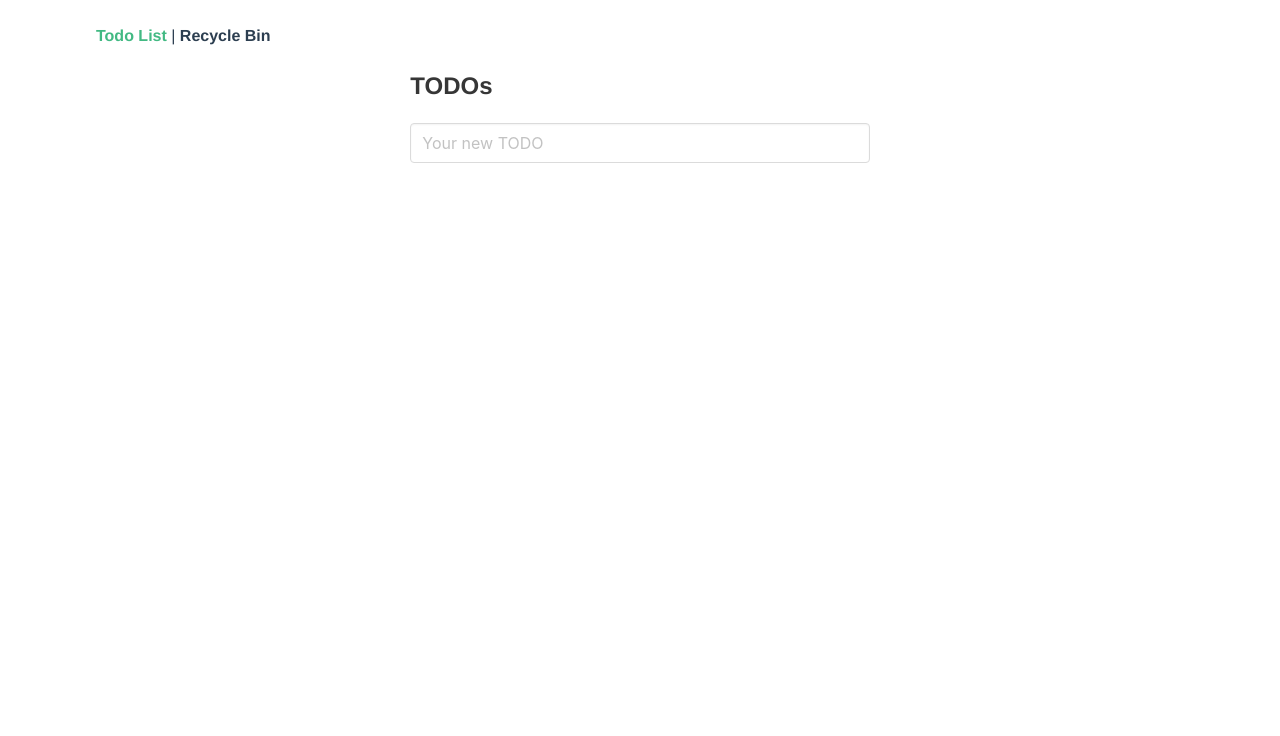
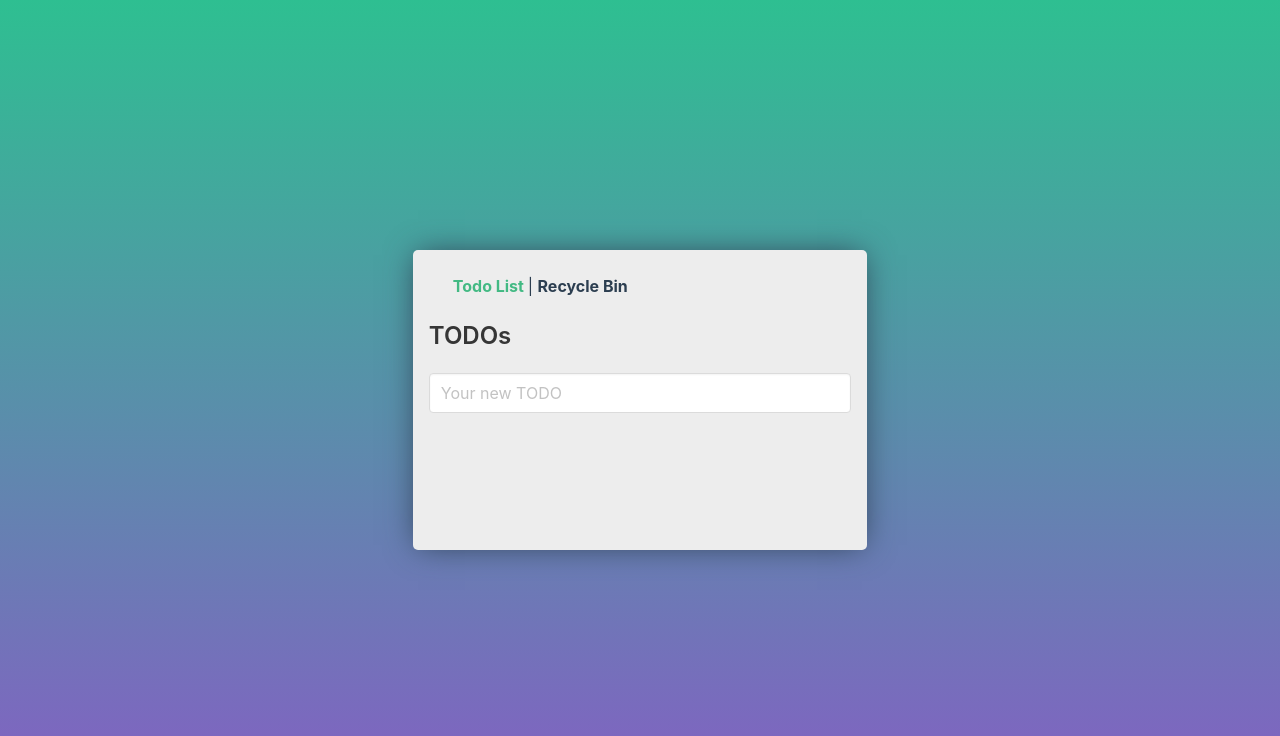
Before and after one commit to dobromir-hristov/todo-app, a Vue app: page / in a window 1280 px wide. Shown: the top 736 px of the page. Built offline with nearby package versions, Linux system fonts and the light colour scheme.

Commit message:
fix: styling fixes

```diff
--- a/src/App.vue
+++ b/src/App.vue
@@ -1,11 +1,9 @@
 <template>
   <div id="app">
     <div class="container">
-      <the-nav class="has-text-centered" />
-      <div class="columns is-centered">
-        <div class="column is-5">
-          <router-view />
-        </div>
+      <div class="app-content">
+        <the-nav class="has-text-centered" />
+        <router-view />
       </div>
     </div>
   </div>
@@ -23,13 +21,28 @@ export default {
 @import "assets/styles/app";
 
 #app {
-  font-family: 'Avenir', Helvetica, Arial, sans-serif;
-  -webkit-font-smoothing: antialiased;
-  -moz-osx-font-smoothing: grayscale;
   color: $theme--color-secondary;
+  background: linear-gradient(to bottom, #2ebf91, #8360c3);
+  min-height: 100vh;
+  display: flex;
+  align-items: center;
 }
 
 .container {
   padding: 0 $theme--spacing-s;
 }
+
+.app-content {
+  background: $grey-lightest;
+  padding: $theme--spacing-m;
+  padding-top: 0;
+  border-radius: 5px;
+  box-shadow: 0 0 30px -5px $theme--color-secondary;
+  margin: $theme--spacing-m auto;
+  min-height: 300px;
+
+  @include tablet {
+    width: 40%;
+  }
+}
 </style>
--- a/src/assets/styles/theme.variables.scss
+++ b/src/assets/styles/theme.variables.scss
@@ -2,6 +2,7 @@
 
 $theme--color-main: #42b983;
 $theme--color-secondary: #2c3e50;
+$theme--color-white: #fff;
 
 $theme--spacing-s: .5rem;
 $theme--spacing-m: 1rem;
--- a/src/components/BaseTodoItem.vue
+++ b/src/components/BaseTodoItem.vue
@@ -3,8 +3,7 @@
     class="BaseTodoItem"
     :class="{ 'BaseTodoItem--completed': item.completedAt }"
   >
-    <div class="columns is-vcentered is-mobile">
-      <div class="column is-narrow">
+    <div class="BaseTodoItem__checkbox">
       <slot name="checkbox">
         <input
           type="checkbox"
@@ -13,16 +12,13 @@
         >
       </slot>
     </div>
-      <div class="column">
+    <div class="BaseTodoItem__content">
       <slot name="content">
         {{ item.content }}
       </slot>
     </div>
-      <div class="column is-narrow">
     <div class="BaseTodoItem__actions">
       <slot name="actions" />
-        </div>
-      </div>
     </div>
   </div>
 </template>
@@ -43,9 +39,21 @@ export default {
 </script>
 <style lang="scss" scoped>
 .BaseTodoItem {
+  display: flex;
+  align-items: center;
+  margin-bottom: $theme--spacing-m;
+  background: $theme--color-white;
+  padding: $theme--spacing-s;
+  border-radius: 5px;
+
   &--completed {
     text-decoration: line-through;
     opacity: .5;
+  }
+
+  &__content {
+    flex: 1 1 auto;
+    padding: 0 $theme--spacing-m;
   }
 
   &__actions {
--- a/src/components/RecycledTodoItem.vue
+++ b/src/components/RecycledTodoItem.vue
@@ -45,3 +45,9 @@ export default {
   }
 }
 </script>
+
+<style lang="scss" scoped>
+.RecycledTodoItem .buttons {
+  flex-wrap: nowrap;
+}
+</style>
--- a/src/components/TodoItem.vue
+++ b/src/components/TodoItem.vue
@@ -36,7 +36,7 @@
       >
         Remove
       </button>
-      <div class="button is-white is-small TodoItem__reorderHandle">
+      <div class="TodoItem__reorderHandle">
         <i class="fa fa-bars" />
       </div>
     </template>
```
Lines whose indentation alone changed are shown as unchanged.
